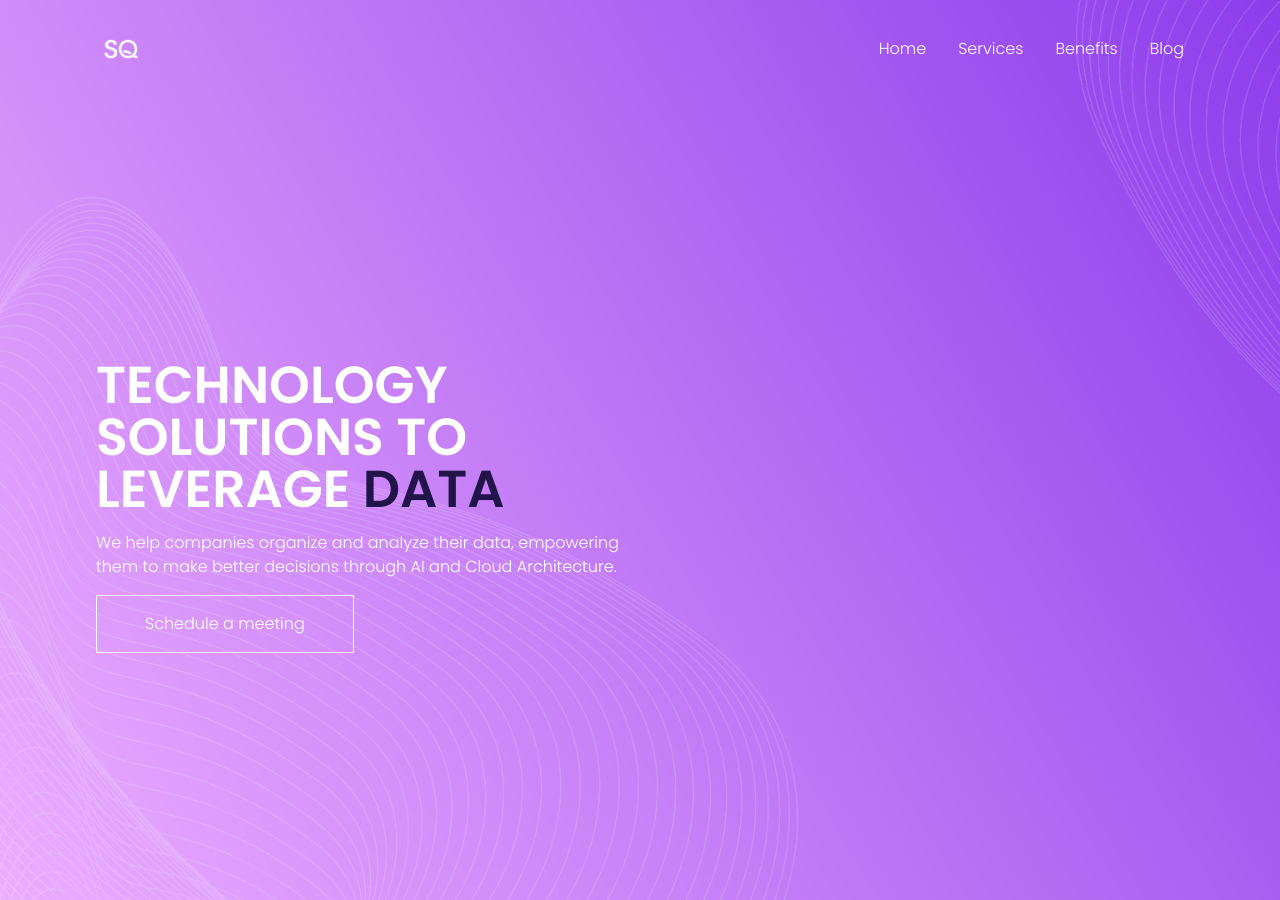
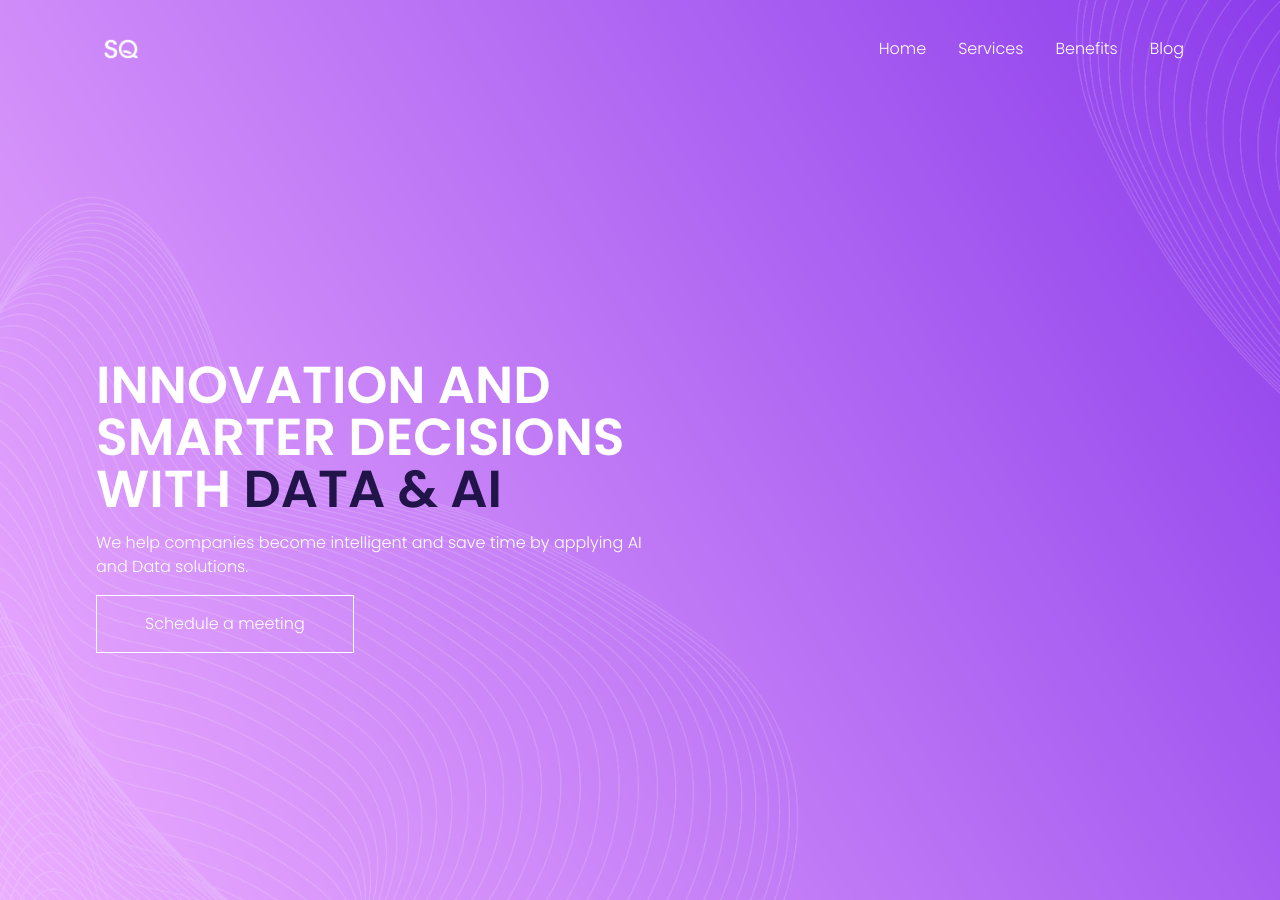
Before and after one commit to squadralabs/squadralabs.github.io, a Jekyll site: the page index.html, which Jekyll copies as it is, in a window 1280 px wide and 900 px high. Built offline with Jekyll 4.4.1, drawn with Linux system fonts in a browser that asks for light colours; some of the changed text lies outside the part shown.

Commit message:
Update index.html

```diff
--- a/index.html
+++ b/index.html
@@ -110,10 +110,10 @@
       <div class="container">
         <div class="hero-content spacing">
           <h1 class="text-xxl text-upper">
-            Technology solutions to leverage <span class="accent">data</span>
+            Innovation and smarter decisions with <span class="accent">Data & AI</span>
           </h1>
           <p class="hero-description">
-            We help companies organize and analyze their data, empowering them to make better decisions through AI and Cloud Architecture.
+            We help companies become intelligent and save time by applying AI and Data solutions.
           </p>
           <a
             href="https://calendly.com/mariano-allevato-squadra/30min"
@@ -132,15 +132,14 @@
       <section class="services bg-light" id="services">
         <div class="container spacing">
           <h2 class="section-title text-xl text-upper text-center">
-            Your <span class="accent">IT Partner</span>
+            Your <span class="accent">Data & AI Partner</span>
           </h2>
-          <!-- Subheading for Data Consulting + Implementation -->
+          <!-- Subheading for Implementation -->
           <h3 class="section-subtitle text-lg text-center text-upper">
-            Data Consulting + Implementation
+            Tailored Solutions and Implementation
           </h3>
           <p class="section-description text-center">
-            Say Goodbye to Chaos and Say Hello to Clarity.
-            Our approach combines strategic consulting with expert technical execution to end data confusions and drive fast, informed decisions. From identifying opportunities for improvement and defining data strategies to implementing cloud architectures and artificial intelligence solutions, we ensure every project is executed effectively with tangible results.
+            We start by understanding your needs, then deliver custom solutions that yield tangible, lasting results. From creating the right cloud architectures to implementing AI tools, every step drives innovation, saves time, and supports informed decisions.
           </p>
         </div>
 
@@ -205,30 +204,31 @@
             Your <span class="accent">Benefits</span>
           </h2>
           <p class="section-description text-center">
-            Innovate, make better decisions, and create exceptional experiences.
+            Innovate, save time, and become more intelligent.
           </p>
           <div class="card-container shadow-light">
             <div class="card bg-primary">
-              <h3 class="card-title text-left text-upper">Understand Your Business</h3>
+              <h3 class="card-title text-left text-upper">Foster Innovation</h3>
               <p class="card-description text-sm">
-                Get a comprehensive view of your business by integrating multiple data sources into the cloud, helping to identify opportunities that might otherwise go unnoticed.
+                Unlock new opportunities through AI and data-driven insights, inspiring fresh thinking and keeping you ahead in a competitive market.
               </p>
             </div>
             <div class="card bg-primary">
               <h3 class="card-title text-left text-upper">
-                Empower Your Teams
+                Save Time
               </h3>
               <p class="card-description text-sm">
-                Deliver the right data to every team, empowering them to make fast, informed decisions and build trust in KPIs and data across the entire company.
+                Automate routine processes, reduce wasted effort, and deliver fast insights for better decision-making.
               </p>
             </div>
 
             <div class="card bg-primary">
               <h3 class="card-title text-left text-upper">
-                Make Better Decisions
+                Become more intelligent
               </h3>
               <p class="card-description text-sm">
-                Leverage your data to make smarter decisions, predict customer behaviors, and automate manual tasks to drive higher revenue.
+                Continuously learn from your data to refine operations, understand customers better, and lead the business forward.
+
               </p>
             </div>
           </div>
```
